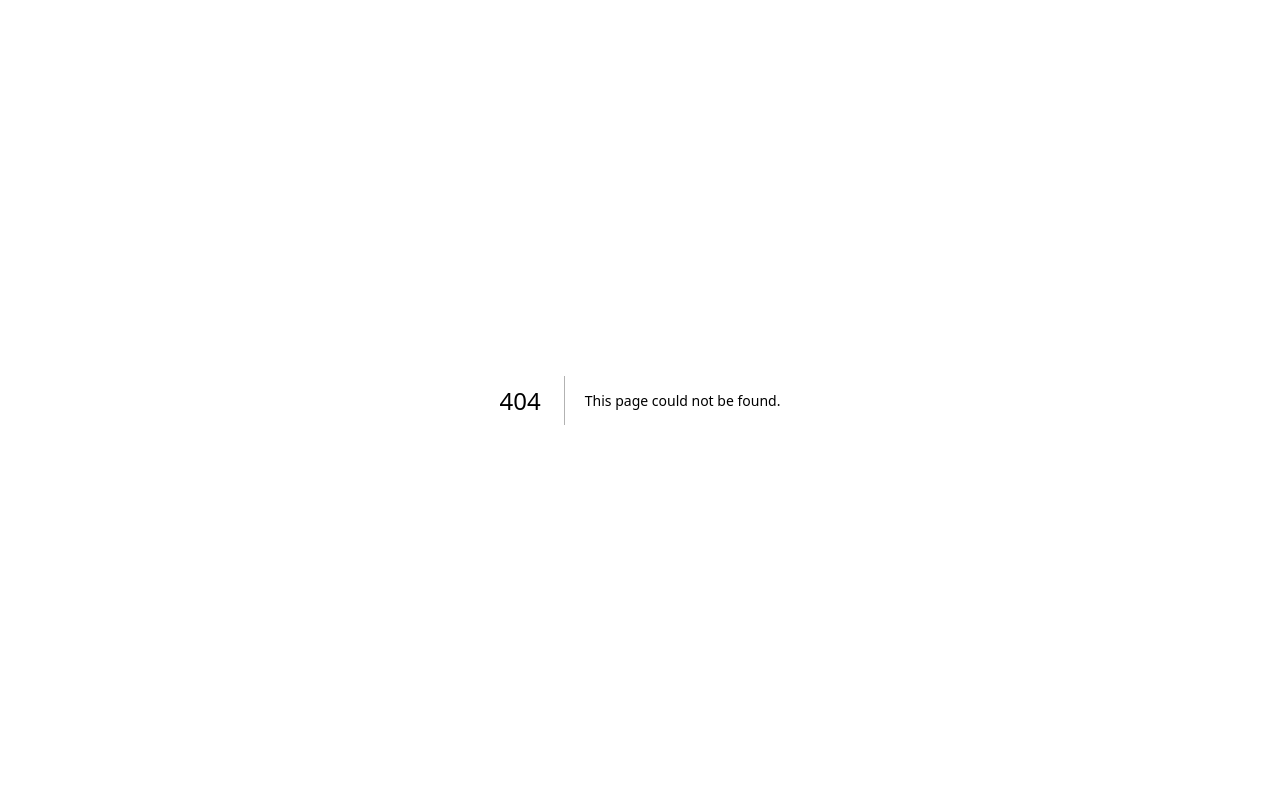
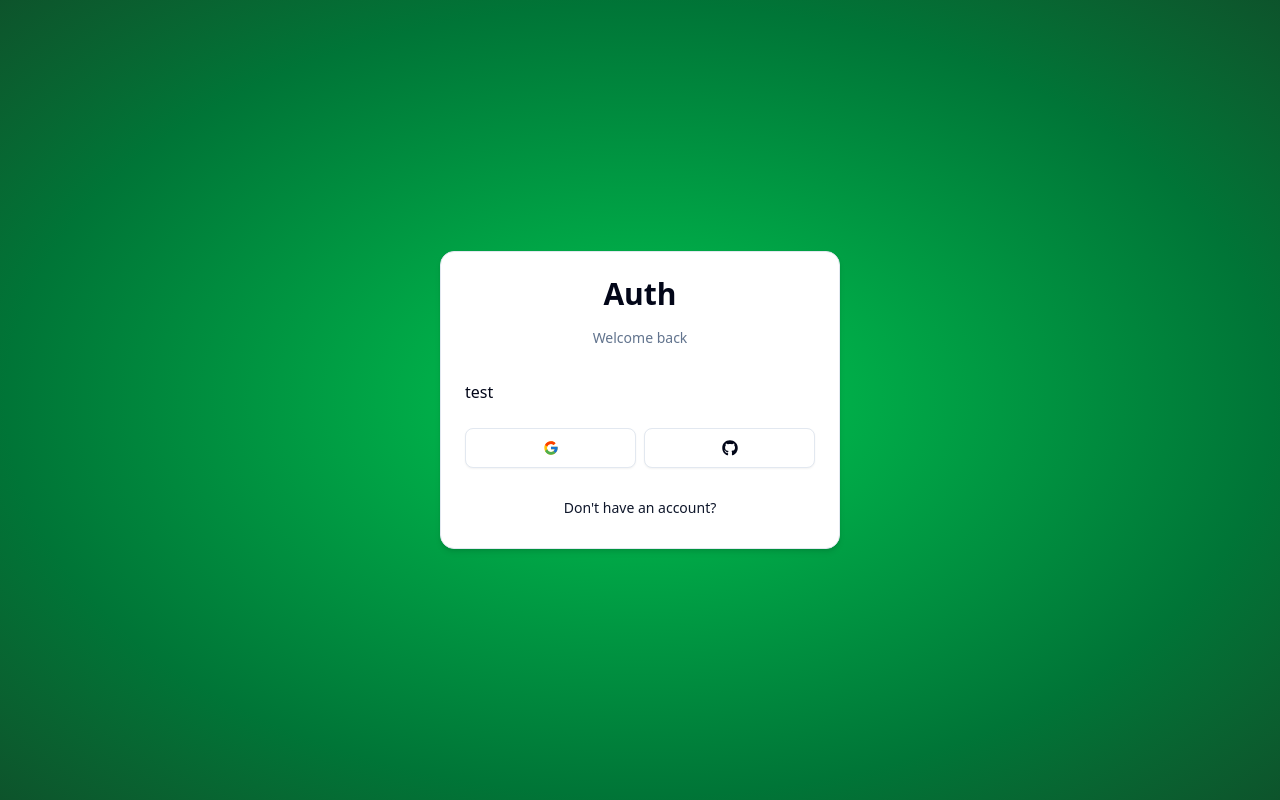
Before and after one commit to GetoarNishefci/auth, a Next.js app: page /auth/login in a window 1280 px wide. Before the commit this address had no page. Built offline with nearby package versions, Linux system fonts and the light colour scheme.

Commit message:
feat:implemented car wrapper

```diff
--- /dev/null
+++ b/app/auth/login/layout.tsx
@@ -0,0 +1,14 @@
+
+    const authLayout = ({children}:{
+        children:React.ReactNode
+    }) =>{
+
+        return(
+            <div className="h-full flex items-center justify-center bg-radial from-green-500 to-green-900">
+                {children}
+            </div>
+        )
+
+    }
+
+    export default authLayout;
--- /dev/null
+++ b/app/auth/login/page.tsx
@@ -0,0 +1,9 @@
+import { LoginForm } from "@/components/auth/login-form";
+
+const LoginPage = () =>{
+    return(
+            <LoginForm/>
+    )
+}
+
+export default LoginPage;
--- a/app/page.tsx
+++ b/app/page.tsx
@@ -1,4 +1,4 @@
-import { LoginButton } from "@/components/login-button";
+import { LoginButton } from "@/components/auth/login-button";
 import { Button } from "@/components/ui/button";
 
 export default function Home() {
--- /dev/null
+++ b/components/auth/back-button.tsx
@@ -0,0 +1,17 @@
+"use client"
+
+interface BackButtonProps {
+    href:string;
+    label:string;
+}
+
+import Link from "next/link";
+import { Button } from "../ui/button"
+
+    export const BackButton = ({href,label}:BackButtonProps) =>{
+        return (
+                <Button variant="link" className="font-normal w-full" size="sm" asChild>
+                    <Link href={href}>{label}</Link>
+                </Button>
+        )
+    }
--- /dev/null
+++ b/components/auth/card-wrapper.tsx
@@ -0,0 +1,38 @@
+"use client"
+
+import { Card,CardContent,CardFooter,CardHeader } from "../ui/card";
+import { BackButton } from "./back-button";
+import { Header } from "./header";
+import { Socials } from "./socials";
+
+ interface CardWrapperProps {
+    children:React.ReactNode;
+    headerLabel:string;
+    backButtonLabel:string;
+    backButtonHref:string;
+    showSocial?:boolean;
+ }
+
+ export const CardWrapper = ({
+    children,
+    headerLabel,
+    backButtonLabel,
+    backButtonHref,
+    showSocial
+ }:CardWrapperProps)=>{
+    return(
+            <Card className="w-[400px] shadow-md">
+                <CardHeader>
+                    <Header label={headerLabel}/>
+                </CardHeader>
+                <CardContent>
+                    {children}
+                    </CardContent>
+
+                    {showSocial && <CardFooter><Socials/> </CardFooter>}
+                    <CardFooter>
+                        <BackButton label={backButtonLabel} href={backButtonHref}/>
+                    </CardFooter>
+            </Card>
+    )
+ }
--- /dev/null
+++ b/components/auth/header.tsx
@@ -0,0 +1,19 @@
+
+    interface HeaderProps{
+        label:string
+    }
+
+    export const Header = ({
+        label
+    }:HeaderProps) =>{
+return(
+        <div className="w-full flex flex-col gap-y-4 items-center justify-center">
+                <h1 className="text-3xl font-semibold">
+                    Auth
+                </h1>
+                <p className="text-muted-foreground text-sm">
+                    {label}
+                </p>
+        </div>
+)
+    }
--- a/components/login-button.tsx
+++ b/components/auth/login-button.tsx
@@ -1,4 +1,6 @@
 "use client"
+
+import { useRouter } from "next/navigation";
 
 interface LoginButtonProps {
     children:React.ReactNode;
@@ -12,9 +14,20 @@
     asChild
 }:LoginButtonProps)=>{
 
-        const onClick = ()=>{
-            console.log("Login button clicked")
+    const router = useRouter();
+
+    const onClick = () =>{
+        router.push("/auth/login");
+    }
+
+        if(mode === "modal"){
+            return(
+                <span>
+                    TODO:Implement modal
+                </span>
+            )
         }
+
     return(
             <span onClick={onClick} className="cursor-pointer">
                 {children}
--- /dev/null
+++ b/components/auth/login-form.tsx
@@ -0,0 +1,9 @@
+import { CardWrapper } from "./card-wrapper"
+
+export const LoginForm = () =>{
+    return(
+        <CardWrapper headerLabel="Welcome back" backButtonLabel="Don't have an account?" backButtonHref="/auth/register" showSocial>
+            test
+        </CardWrapper>
+    )
+}
--- /dev/null
+++ b/components/auth/socials.tsx
@@ -0,0 +1,19 @@
+"use client"
+
+import { FaGithub } from "react-icons/fa"
+import { FcGoogle } from "react-icons/fc"
+import { Button } from "../ui/button"
+
+export const Socials = () =>{
+
+    return(
+        <div className="flex items-center w-full gap-x-2">
+                <Button size="lg" className="flex-1" variant="outline" onClick={()=>{}}>
+                    <FcGoogle className="h-5 w-5"/>
+                </Button>
+                     <Button size="lg" className="flex-1" variant="outline" onClick={()=>{}}>
+                    <FaGithub className="h-5 w-5"/>
+                </Button>
+        </div>
+    )
+}
--- /dev/null
+++ b/components/ui/card.tsx
@@ -0,0 +1,92 @@
+import * as React from "react"
+
+import { cn } from "@/lib/utils"
+
+function Card({ className, ...props }: React.ComponentProps<"div">) {
+  return (
+    <div
+      data-slot="card"
+      className={cn(
+        "bg-card text-card-foreground flex flex-col gap-6 rounded-xl border py-6 shadow-sm",
+        className
+      )}
+      {...props}
+    />
+  )
+}
+
+function CardHeader({ className, ...props }: React.ComponentProps<"div">) {
+  return (
+    <div
+      data-slot="card-header"
+      className={cn(
+        "@container/card-header grid auto-rows-min grid-rows-[auto_auto] items-start gap-2 px-6 has-data-[slot=card-action]:grid-cols-[1fr_auto] [.border-b]:pb-6",
+        className
+      )}
+      {...props}
+    />
+  )
+}
+
+function CardTitle({ className, ...props }: React.ComponentProps<"div">) {
+  return (
+    <div
+      data-slot="card-title"
+      className={cn("leading-none font-semibold", className)}
+      {...props}
+    />
+  )
+}
+
+function CardDescription({ className, ...props }: React.ComponentProps<"div">) {
+  return (
+    <div
+      data-slot="card-description"
+      className={cn("text-muted-foreground text-sm", className)}
+      {...props}
+    />
+  )
+}
+
+function CardAction({ className, ...props }: React.ComponentProps<"div">) {
+  return (
+    <div
+      data-slot="card-action"
+      className={cn(
+        "col-start-2 row-span-2 row-start-1 self-start justify-self-end",
+        className
+      )}
+      {...props}
+    />
+  )
+}
+
+function CardContent({ className, ...props }: React.ComponentProps<"div">) {
+  return (
+    <div
+      data-slot="card-content"
+      className={cn("px-6", className)}
+      {...props}
+    />
+  )
+}
+
+function CardFooter({ className, ...props }: React.ComponentProps<"div">) {
+  return (
+    <div
+      data-slot="card-footer"
+      className={cn("flex items-center px-6 [.border-t]:pt-6", className)}
+      {...props}
+    />
+  )
+}
+
+export {
+  Card,
+  CardHeader,
+  CardFooter,
+  CardTitle,
+  CardAction,
+  CardDescription,
+  CardContent,
+}
--- a/package.json
+++ b/package.json
@@ -16,6 +16,7 @@
     "next": "15.5.4",
     "react": "19.1.0",
     "react-dom": "19.1.0",
+    "react-icons": "^5.5.0",
     "tailwind-merge": "^3.3.1"
   },
   "devDependencies": {
```
Also changed, not shown: 1 other file (tests, documents, lock files or other folders).
